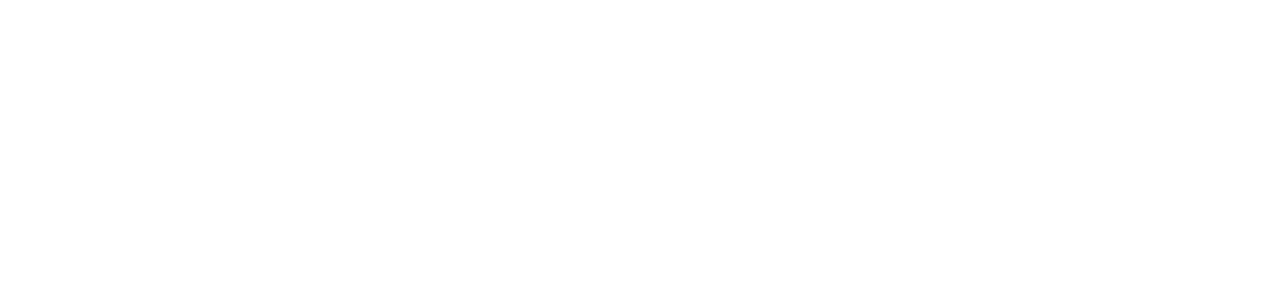
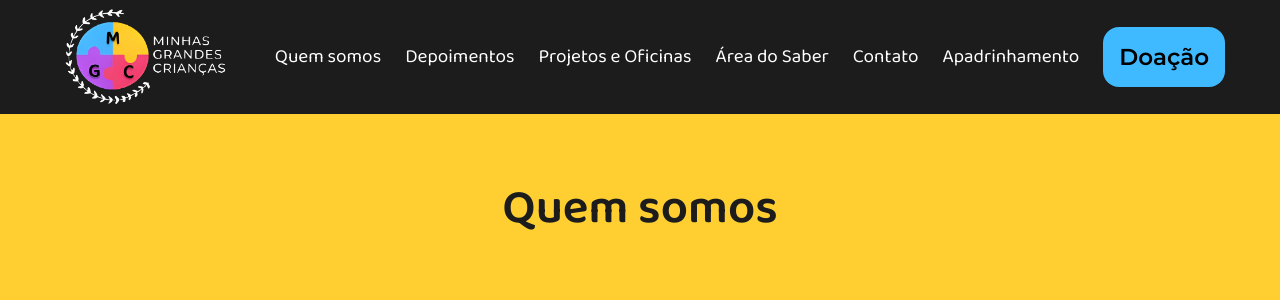
Before and after one commit to MatheusVinicius77/Projeto-MGC, a React (Create React App) app: page / in a window 1280 px wide. Shown: the top 300 px of the page. Built offline with nearby package versions, Linux system fonts and the light colour scheme.

Commit message:
feat: adiciona título e bg

```diff
--- a/src/App.js
+++ b/src/App.js
@@ -1,7 +1,8 @@
 import './App.css';
+import { QuemSomos } from './pages/QuemSomos';
 
 function App() {
-  return;
+  return <QuemSomos />;
 }
 
 export default App;
--- a/src/components/Header/styles.module.css
+++ b/src/components/Header/styles.module.css
@@ -7,7 +7,7 @@
   display: flex;
   justify-content: center;
 
-  position: fixed;
+  position: sticky;
   top: 0;
   z-index: 100;
 }
--- a/src/pages/QuemSomos/index.jsx
+++ b/src/pages/QuemSomos/index.jsx
@@ -1,11 +1,12 @@
 import { Header } from "../../components/Header";
+import styles from "./styles.module.css";
 
 export function QuemSomos() {
   return (
     <>
       <Header />
-      <section>
-        <h1 className="title-1">Quem somos</h1>
+      <section className={`bg-brand-2 ${styles.wrapper}`}>
+        <h1 className={`title-1 ${styles.textCenter}`}>Quem somos</h1>
       </section>
     </>
   );
--- a/src/pages/QuemSomos/styles.module.css
+++ b/src/pages/QuemSomos/styles.module.css
@@ -0,0 +1,15 @@
+.textCenter {
+  text-align: center;
+}
+
+.wrapper {
+  min-height: 100vh;
+}
+
+.section {
+  margin: 0 auto;
+}
+
+.wrapper h1 {
+  padding-top: 56px;
+}
```
